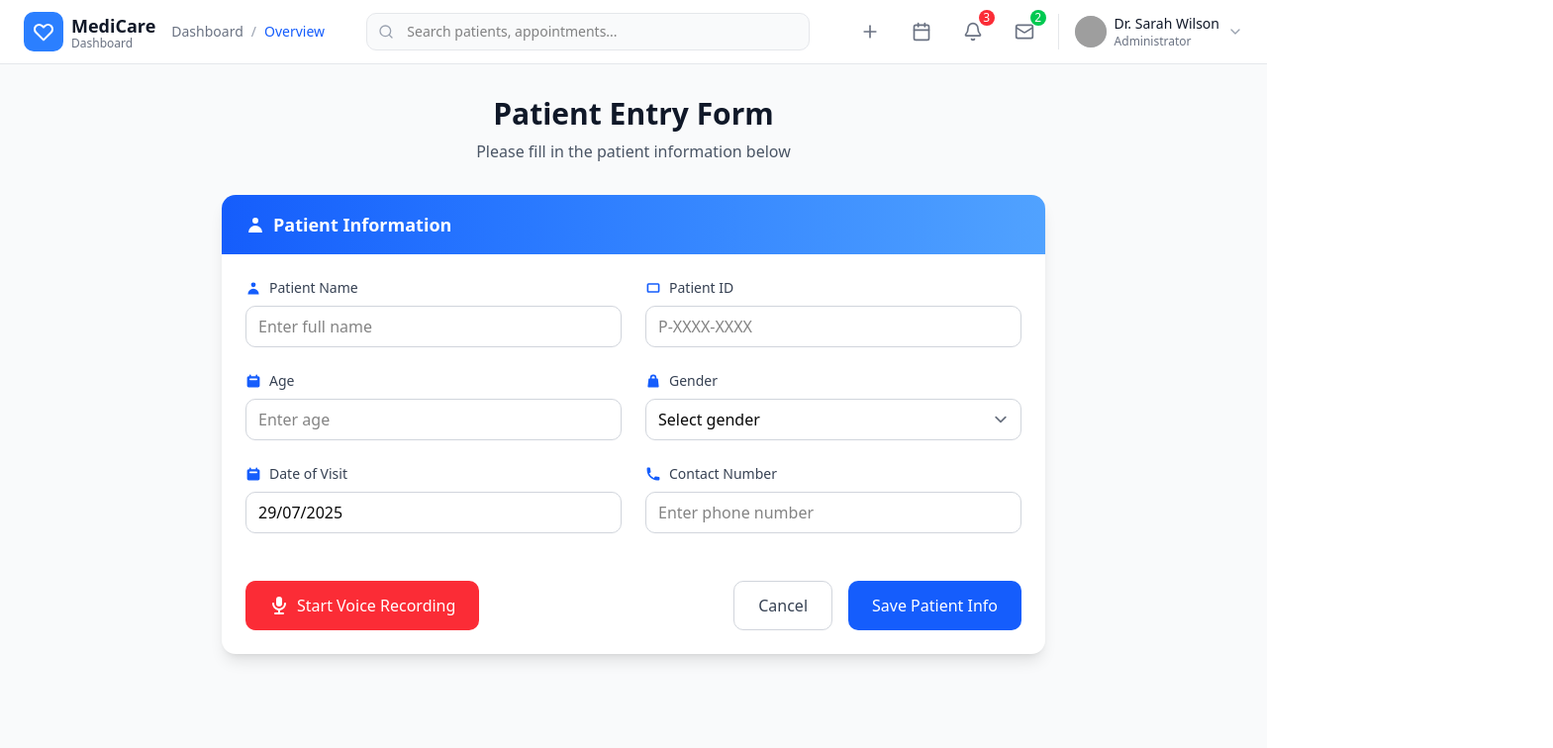
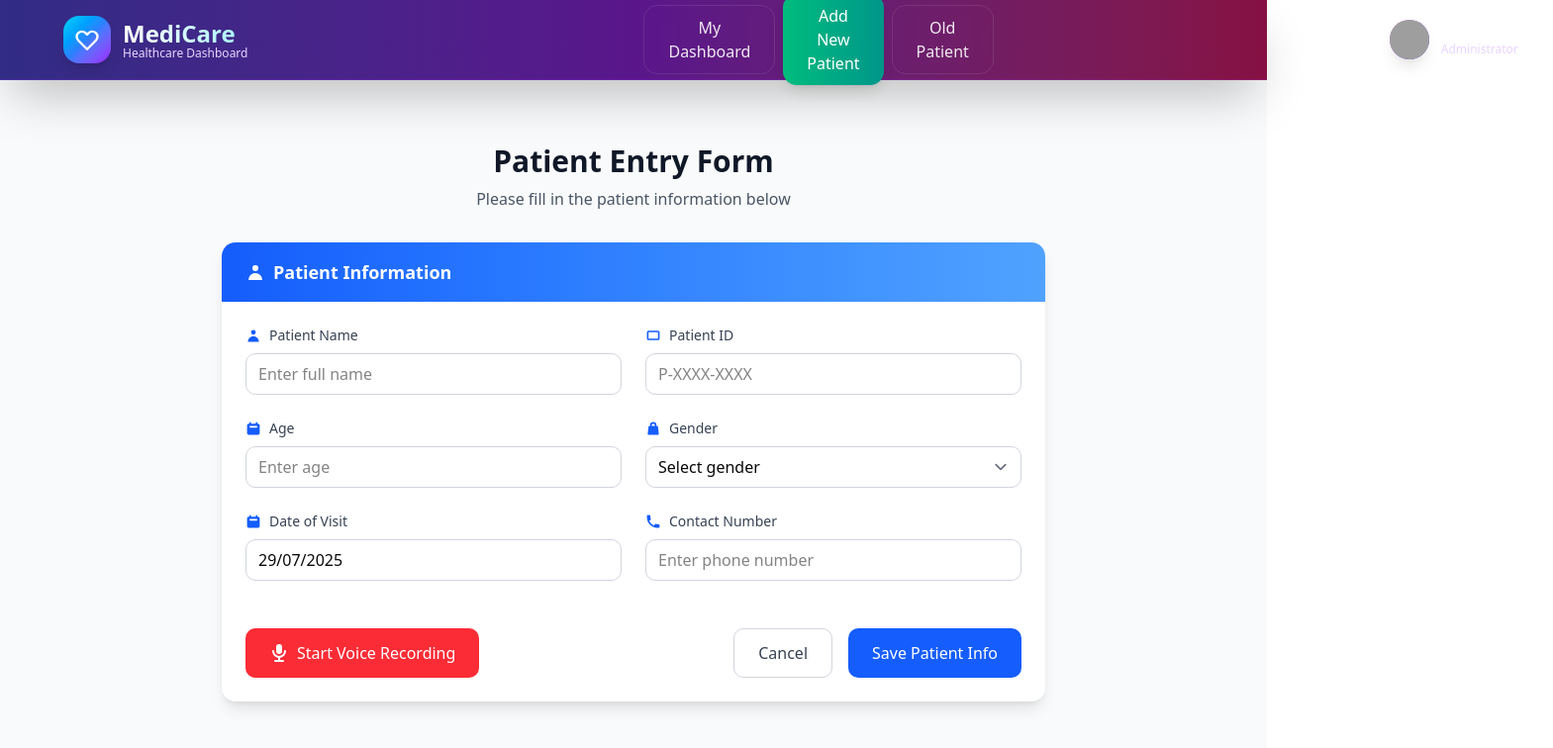
Before and after one commit to Ujjwal-singh32/automated-clinical-docs, a Next.js app: page /new-patient in a window 1280 px wide. Shown: the top 756 px of the page at 99% size, 1569 px wide, since content can reach past the window. Built offline with nearby package versions, Linux system fonts and the light colour scheme; grey boxes are pictures that could not be loaded.

Commit message:
Updated Navbar.jsx

```diff
--- a/src/components/ui/Navbar.jsx
+++ b/src/components/ui/Navbar.jsx
@@ -1,99 +1,119 @@
 'use client';
 import React, { useState } from 'react';
-import { Search, Plus, Calendar, Bell, Mail, ChevronDown, Menu } from 'lucide-react';
+import { useRouter } from 'next/navigation';
+import { Search, Plus, Calendar, Bell, Mail, ChevronDown, Menu, X } from 'lucide-react';
 
 export default function MediCareNavbar() {
   const [mobileMenuOpen, setMobileMenuOpen] = useState(false);
+  const router = useRouter();
 
   return (
-    <nav className="bg-white border-b border-gray-200 px-4 sm:px-6 py-3">
-      <div className="flex items-center justify-between">
-        {/* Left Section - Logo and Breadcrumb */}
-        <div className="flex items-center space-x-4">
-          {/* Mobile menu toggle */}
-          <button
-            className="md:hidden text-gray-500 hover:text-gray-700 focus:outline-none"
-            onClick={() => setMobileMenuOpen(!mobileMenuOpen)}
-          >
-            <Menu className="w-6 h-6" />
-          </button>
-
-          {/* Logo */}
-          <div className="flex items-center space-x-2">
-            <div className="w-10 h-10 bg-blue-500 rounded-lg flex items-center justify-center">
-              <svg className="w-6 h-6 text-white" fill="none" stroke="currentColor" viewBox="0 0 24 24">
+    <nav className="w-full bg-gradient-to-r from-indigo-900 via-purple-900 to-pink-900 border-b border-purple-500/20 shadow-2xl backdrop-blur-sm mb-8">
+      <div className="w-full px-6 sm:px-8 lg:px-12 xl:px-16">
+        <div className="flex justify-between items-center h-20">
+          {/* Medicare Logo - Left Side */}
+          <div className="flex items-center space-x-3 flex-shrink-0">
+            <div className="w-12 h-12 bg-gradient-to-br from-cyan-400 via-blue-500 to-purple-600 rounded-2xl flex items-center justify-center shadow-lg hover:scale-110 transition-transform duration-300">
+              <svg className="w-7 h-7 text-white" fill="none" stroke="currentColor" viewBox="0 0 24 24">
                 <path strokeLinecap="round" strokeLinejoin="round" strokeWidth={2} d="M4.318 6.318a4.5 4.5 0 000 6.364L12 20.364l7.682-7.682a4.5 4.5 0 00-6.364-6.364L12 7.636l-1.318-1.318a4.5 4.5 0 00-6.364 0z" />
               </svg>
             </div>
             <div className="hidden sm:block">
-              <h1 className="text-lg font-bold text-gray-900">MediCare</h1>
-              <p className="text-xs text-gray-500 -mt-1">Dashboard</p>
+              <h1 className="text-xl lg:text-2xl font-bold bg-gradient-to-r from-white to-cyan-200 bg-clip-text text-transparent">MediCare</h1>
+              <p className="text-xs text-purple-200 -mt-1">Healthcare Dashboard</p>
             </div>
           </div>
 
-          {/* Breadcrumb (hidden on mobile) */}
-          <div className="hidden lg:flex items-center space-x-2 text-sm">
-            <span className="text-gray-500">Dashboard</span>
-            <span className="text-gray-400">/</span>
-            <span className="text-blue-600 font-medium">Overview</span>
+          {/* Navigation Buttons - Center (Desktop) */}
+          <div className="hidden lg:flex items-center space-x-2 flex-1 justify-center max-w-md mx-100">
+            <button
+              onClick={() => router.push('/home')}
+              className="px-4 xl:px-6 py-2.5 text-white/90 hover:text-white hover:bg-white/10 rounded-xl transition-all duration-300 font-medium backdrop-blur-sm border border-white/10 hover:border-white/20 hover:shadow-lg hover:scale-105 text-sm xl:text-base"
+            >
+              My Dashboard
+            </button>
+            <button
+              onClick={() => router.push('/new-patient')}
+              className="px-4 xl:px-6 py-2.5 bg-gradient-to-r from-emerald-500 to-teal-600 text-white hover:from-emerald-600 hover:to-teal-700 rounded-xl transition-all duration-300 font-medium shadow-lg hover:shadow-xl hover:scale-105 text-sm xl:text-base"
+            >
+              Add New Patient
+            </button>
+            <button
+              onClick={() => router.push('/old-patient')}
+              className="px-4 xl:px-6 py-2.5 text-white/90 hover:text-white hover:bg-white/10 rounded-xl transition-all duration-300 font-medium backdrop-blur-sm border border-white/10 hover:border-white/20 hover:shadow-lg hover:scale-105 text-sm xl:text-base"
+            >
+              Old Patient
+            </button>
+          </div>
+
+          {/* Doctor Profile - Right Side */}
+          <div className="hidden md:flex items-center space-x-3 flex-shrink-0">
+            <div className="w-10 h-10 bg-gradient-to-br from-pink-400 via-purple-500 to-indigo-600 rounded-full overflow-hidden shadow-lg ring-2 ring-white/20">
+              <img src="https://images.unsplash.com/photo-1559839734-2b71ea197ec2?auto=format&fit=crop&w=200&q=80" alt="Dr. Sarah Wilson" className="w-full h-full object-cover" />
+            </div>
+            <div className="text-sm">
+              <p className="text-white font-semibold">Dr. Sarah Wilson</p>
+              <p className="text-purple-200 text-xs">Administrator</p>
             </div>
           </div>
 
-        {/* Center - Search (hidden on very small screens) */}
-        <div className="hidden sm:block flex-1 max-w-md mx-4">
-          <div className="relative">
-            <Search className="absolute left-3 top-1/2 transform -translate-y-1/2 text-gray-400 w-4 h-4" />
-            <input
-              type="text"
-              placeholder="Search patients, appointments..."
-              className="w-full pl-10 pr-4 py-2 bg-gray-50 border border-gray-200 rounded-lg text-sm focus:outline-none focus:ring-2 focus:ring-blue-500 focus:border-transparent"
-            />
+          {/* Mobile Menu Button */}
+          <div className="lg:hidden">
+            <button
+              onClick={() => setMobileMenuOpen(!mobileMenuOpen)}
+              className="p-2 text-white hover:bg-white/10 rounded-lg transition-colors duration-200"
+            >
+              {mobileMenuOpen ? <X className="w-6 h-6" /> : <Menu className="w-6 h-6" />}
+            </button>
           </div>
         </div>
 
-        {/* Right Section */}
-        <div className="flex items-center space-x-2 sm:space-x-4">
-          <button className="p-2 text-gray-500 hover:text-gray-700 hover:bg-gray-100 rounded-lg transition-colors">
-            <Plus className="w-5 h-5" />
+        {/* Mobile Menu */}
+        {mobileMenuOpen && (
+          <div className="lg:hidden py-4 border-t border-white/10">
+            <div className="flex flex-col space-y-3">
+              <button
+                onClick={() => {
+                  router.push('/home');
+                  setMobileMenuOpen(false);
+                }}
+                className="px-4 py-2.5 text-white/90 hover:text-white hover:bg-white/10 rounded-xl transition-all duration-300 font-medium backdrop-blur-sm border border-white/10 hover:border-white/20 text-left"
+              >
+                My Dashboard
+              </button>
+              <button
+                onClick={() => {
+                  router.push('/new-patient');
+                  setMobileMenuOpen(false);
+                }}
+                className="px-4 py-2.5 bg-gradient-to-r from-emerald-500 to-teal-600 text-white hover:from-emerald-600 hover:to-teal-700 rounded-xl transition-all duration-300 font-medium shadow-lg text-left"
+              >
+                Add New Patient
+              </button>
+              <button
+                onClick={() => {
+                  router.push('/old-patient');
+                  setMobileMenuOpen(false);
+                }}
+                className="px-4 py-2.5 text-white/90 hover:text-white hover:bg-white/10 rounded-xl transition-all duration-300 font-medium backdrop-blur-sm border border-white/10 hover:border-white/20 text-left"
+              >
+                Old Patient
               </button>
 
-          <button className="p-2 text-gray-500 hover:text-gray-700 hover:bg-gray-100 rounded-lg transition-colors">
-            <Calendar className="w-5 h-5" />
-          </button>
-
-          <button className="relative p-2 text-gray-500 hover:text-gray-700 hover:bg-gray-100 rounded-lg transition-colors">
-            <Bell className="w-5 h-5" />
-            <span className="absolute -top-1 -right-1 w-4 h-4 bg-red-500 text-white text-xs rounded-full flex items-center justify-center font-medium">
-              3
-            </span>
-          </button>
-
-          <button className="relative p-2 text-gray-500 hover:text-gray-700 hover:bg-gray-100 rounded-lg transition-colors">
-            <Mail className="w-5 h-5" />
-            <span className="absolute -top-1 -right-1 w-4 h-4 bg-green-500 text-white text-xs rounded-full flex items-center justify-center font-medium">
-              2
-            </span>
-          </button>
-
-          {/* Profile */}
-          <div className="hidden sm:flex items-center space-x-2 pl-4 border-l border-gray-200">
-            <div className="w-8 h-8 bg-gray-300 rounded-full overflow-hidden">
-              <img
-                src="https://images.unsplash.com/photo-1559839734-2b71ea197ec2?auto=format&fit=crop&w=1770&q=80"
-                alt="Dr. Sarah Wilson"
-                className="w-full h-full object-cover"
-              />
+              {/* Mobile Doctor Profile */}
+              <div className="md:hidden flex items-center space-x-3 pt-3 border-t border-white/10 mt-3">
+                <div className="w-10 h-10 bg-gradient-to-br from-pink-400 via-purple-500 to-indigo-600 rounded-full overflow-hidden shadow-lg ring-2 ring-white/20">
+                  <img src="https://images.unsplash.com/photo-1559839734-2b71ea197ec2?auto=format&fit=crop&w=200&q=80" alt="Dr. Sarah Wilson" className="w-full h-full object-cover" />
                 </div>
-            <div className="hidden md:block">
-              <p className="text-sm font-medium text-gray-900">Dr. Sarah Wilson</p>
-              <p className="text-xs text-gray-500">Administrator</p>
-            </div>
-            <ChevronDown className="w-4 h-4 text-gray-400" />
+                <div className="text-sm">
+                  <p className="text-white font-semibold">Dr. Sarah Wilson</p>
+                  <p className="text-purple-200 text-xs">Administrator</p>
                 </div>
               </div>
             </div>
-
-      {/* Optional: Mobile menu dropdown (not implemented, but toggle is available via `mobileMenuOpen`) */}
+          </div>
+        )}
+      </div>
     </nav>
   );
 }
```
Lines whose indentation alone changed are shown as unchanged.
